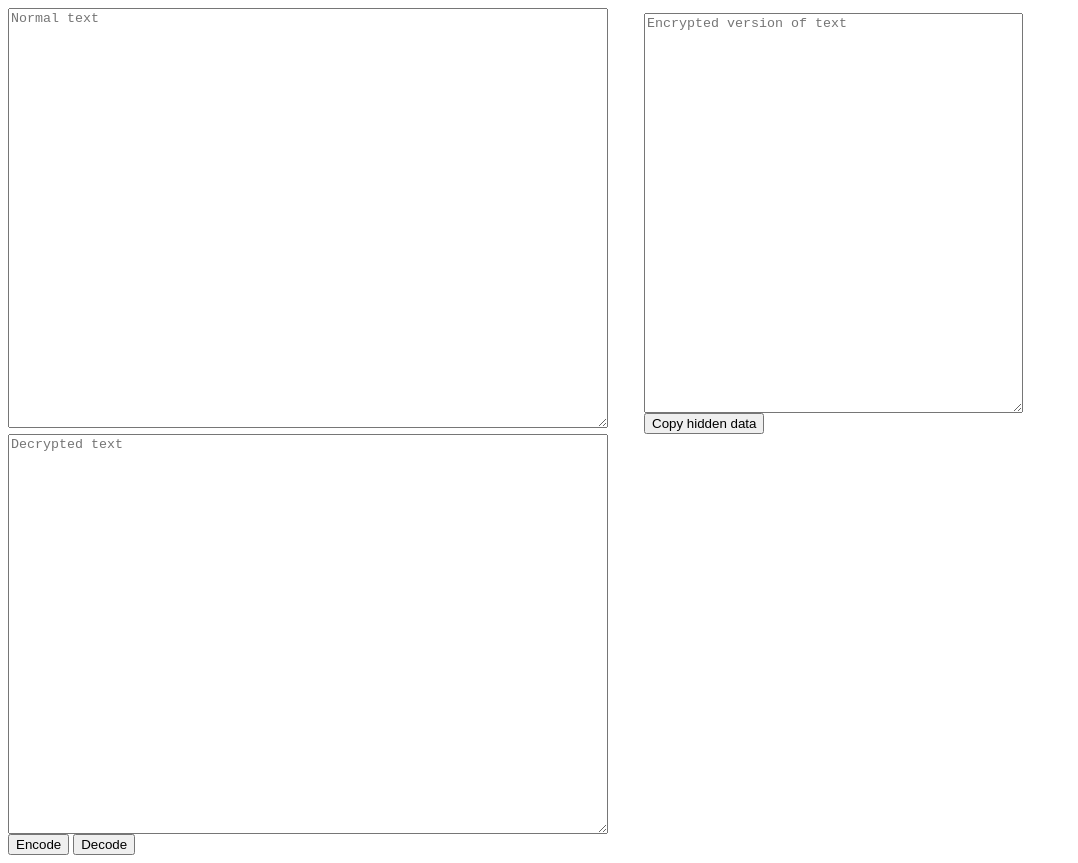
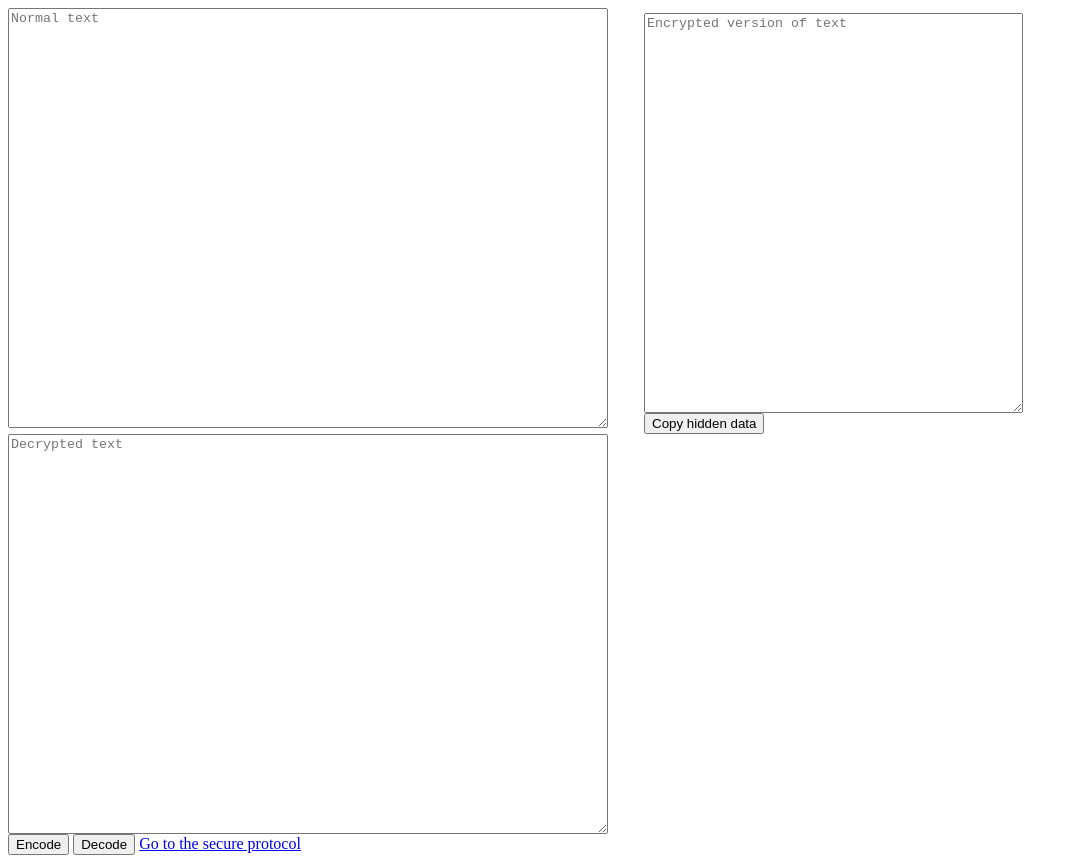
Before and after one commit to AntonVonDelta/HideText, a plain HTML site: page index.html in a window 1280 px wide. Shown: the whole page, without its empty margins (0-1078 px from the left). Drawn offline with Linux system fonts and the light colour scheme.

Commit message:
Update index.html

```diff
--- a/index.html
+++ b/index.html
@@ -9,6 +9,9 @@
 <br>
 <button onclick="encode()">Encode</button>
 <button onclick="decode()">Decode</button>
+
+<a href="secure.html">Go to the secure protocol</a>
+
 <script>
 function encode(){
 	var secret=document.getElementById("a").value;
```
